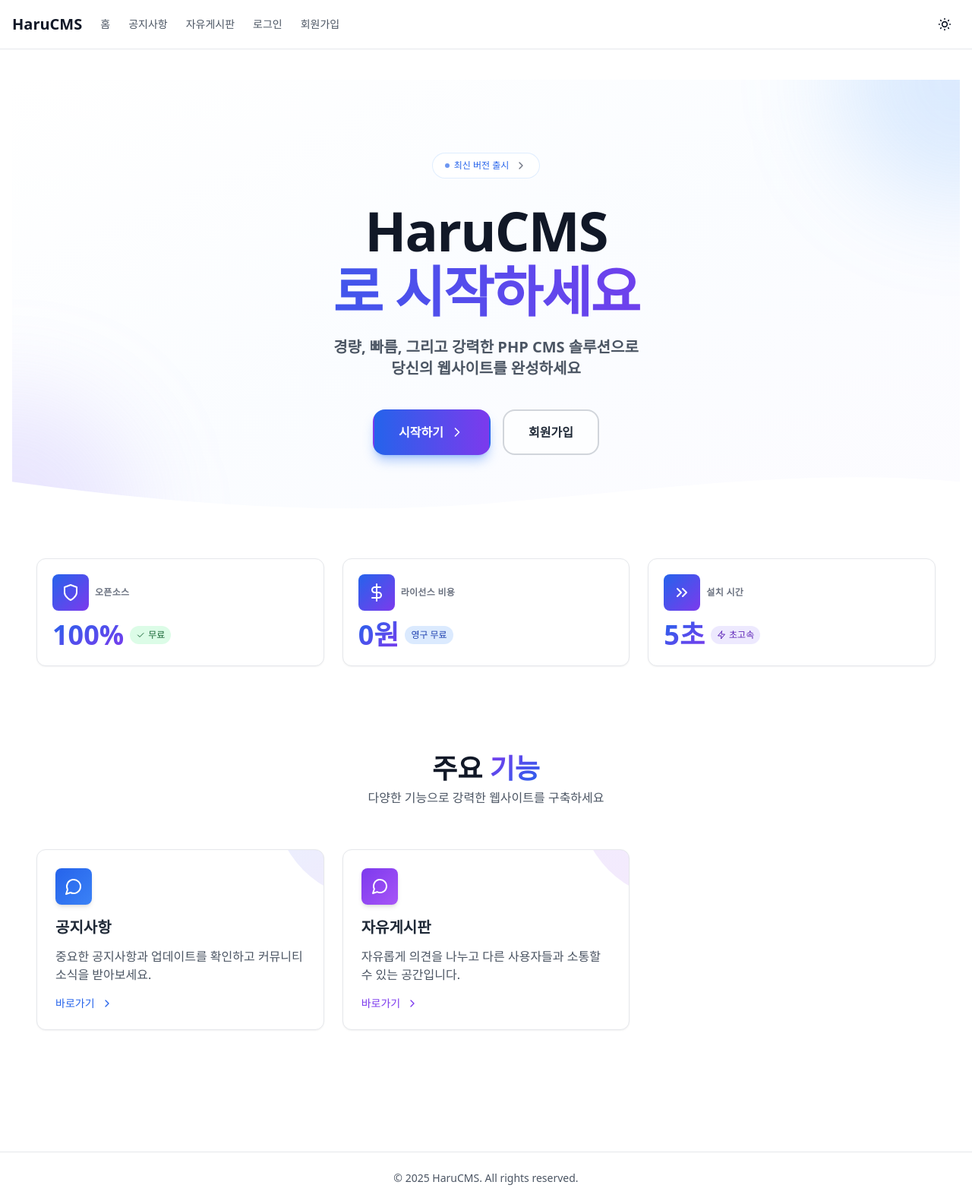
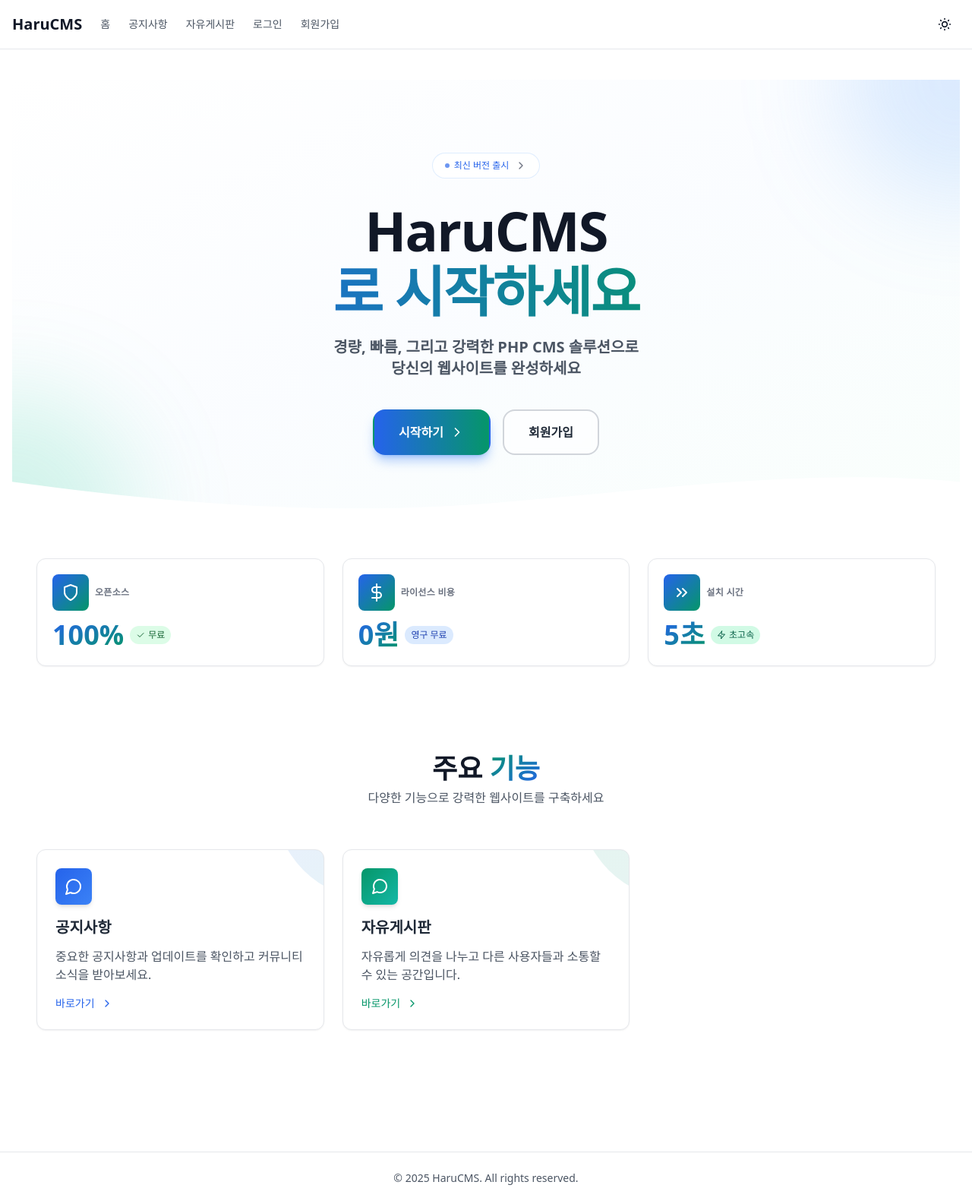
Before and after one commit to gnuboard/harucms, a PHP site: template app/Views/home.php in a window 1280 px wide. Shown: the whole page at 76% size. Run offline with PHP 8.4, Linux system fonts and the light colour scheme; the template is opened without the code that fills it, so the values that code supplies are empty.

Commit message:
🎨 보라색을 에메랄드/청록색 계열로 변경
- violet → emerald로 전체 색상 테마 변경
- purple → teal/cyan으로 변경
- 히어로 섹션, 버튼, 카드, 그라데이션 모두 적용
- 더욱 신선하고 현대적인 느낌의 색상 조합

🤖 Generated with [Claude Code](https://claude.com/claude-code)

Co-Authored-By: Claude <noreply@anthropic.com>

```diff
--- a/app/Views/home.php
+++ b/app/Views/home.php
@@ -6,11 +6,11 @@ ob_start();
 <?php use App\Core\Helper; ?>
 
 <!-- Hero Section with Modern Curved Design -->
-<div class="relative overflow-hidden bg-gradient-to-br from-white via-blue-50/30 to-violet-50/30 dark:bg-gradient-to-br dark:from-slate-900 dark:via-slate-800 dark:to-slate-900">
+<div class="relative overflow-hidden bg-gradient-to-br from-white via-blue-50/30 to-emerald-50/30 dark:bg-gradient-to-br dark:from-slate-900 dark:via-slate-800 dark:to-slate-900">
     <!-- Decorative Elements -->
     <div class="absolute inset-0 overflow-hidden">
         <div class="absolute -top-40 -right-40 w-80 h-80 bg-blue-400/20 dark:bg-blue-500/10 rounded-full blur-3xl"></div>
-        <div class="absolute -bottom-40 -left-40 w-80 h-80 bg-violet-400/20 dark:bg-violet-500/10 rounded-full blur-3xl"></div>
+        <div class="absolute -bottom-40 -left-40 w-80 h-80 bg-emerald-400/20 dark:bg-emerald-500/10 rounded-full blur-3xl"></div>
     </div>
 
     <div class="relative max-w-[85rem] mx-auto px-4 sm:px-6 lg:px-8 pt-24 pb-20">
@@ -31,7 +31,7 @@ ob_start();
         <div class="mt-8 max-w-3xl text-center mx-auto">
             <h1 class="block font-bold text-5xl md:text-6xl lg:text-7xl tracking-tight">
                 <span class="text-gray-900 dark:text-white">HaruCMS</span>
-                <span class="block mt-2 bg-clip-text bg-gradient-to-r from-blue-600 via-violet-600 to-blue-600 text-transparent dark:from-blue-400 dark:via-violet-400 dark:to-blue-400 animate-gradient bg-[length:200%_auto]">로 시작하세요</span>
+                <span class="block mt-2 bg-clip-text bg-gradient-to-r from-blue-600 via-emerald-600 to-blue-600 text-transparent dark:from-blue-400 dark:via-emerald-400 dark:to-blue-400 animate-gradient bg-[length:200%_auto]">로 시작하세요</span>
             </h1>
         </div>
 
@@ -43,14 +43,14 @@ ob_start();
         <!-- Buttons -->
         <?php if (Helper::isLoggedIn()): ?>
             <div class="mt-10 flex justify-center">
-                <div class="inline-flex items-center gap-x-3 bg-gradient-to-r from-blue-600 via-violet-600 to-blue-600 bg-[length:200%_auto] text-white text-base font-semibold rounded-2xl py-4 px-8 shadow-lg shadow-blue-500/40 hover:shadow-2xl hover:shadow-violet-500/50 transition-all duration-500 hover:bg-right dark:shadow-blue-500/30 dark:hover:shadow-violet-500/40">
+                <div class="inline-flex items-center gap-x-3 bg-gradient-to-r from-blue-600 via-emerald-600 to-blue-600 bg-[length:200%_auto] text-white text-base font-semibold rounded-2xl py-4 px-8 shadow-lg shadow-blue-500/40 hover:shadow-2xl hover:shadow-emerald-500/50 transition-all duration-500 hover:bg-right dark:shadow-blue-500/30 dark:hover:shadow-emerald-500/40">
                     <svg class="shrink-0 size-5" xmlns="http://www.w3.org/2000/svg" width="24" height="24" viewBox="0 0 24 24" fill="none" stroke="currentColor" stroke-width="2" stroke-linecap="round" stroke-linejoin="round"><path d="M19 21v-2a4 4 0 0 0-4-4H9a4 4 0 0 0-4 4v2"/><circle cx="12" cy="7" r="4"/></svg>
                     <strong><?= htmlspecialchars(Helper::userNickname() ?? '사용자') ?></strong>님 환영합니다!
                 </div>
             </div>
         <?php else: ?>
             <div class="mt-10 gap-4 flex justify-center flex-wrap">
-                <a class="group relative py-4 px-8 inline-flex items-center gap-x-2 text-base font-semibold rounded-2xl border-2 border-transparent bg-gradient-to-r from-blue-600 to-violet-600 text-white hover:from-blue-700 hover:to-violet-700 focus:outline-none focus:ring-2 focus:ring-blue-500 focus:ring-offset-2 shadow-lg shadow-blue-500/40 hover:shadow-2xl hover:shadow-violet-500/50 hover:-translate-y-0.5 transition-all duration-300 dark:shadow-blue-500/30 dark:hover:shadow-violet-500/40 dark:focus:ring-offset-slate-900" href="/login">
+                <a class="group relative py-4 px-8 inline-flex items-center gap-x-2 text-base font-semibold rounded-2xl border-2 border-transparent bg-gradient-to-r from-blue-600 to-emerald-600 text-white hover:from-blue-700 hover:to-emerald-700 focus:outline-none focus:ring-2 focus:ring-blue-500 focus:ring-offset-2 shadow-lg shadow-blue-500/40 hover:shadow-2xl hover:shadow-emerald-500/50 hover:-translate-y-0.5 transition-all duration-300 dark:shadow-blue-500/30 dark:hover:shadow-emerald-500/40 dark:focus:ring-offset-slate-900" href="/login">
                     시작하기
                     <svg class="shrink-0 size-5 group-hover:translate-x-1 transition-transform" xmlns="http://www.w3.org/2000/svg" width="24" height="24" viewBox="0 0 24 24" fill="none" stroke="currentColor" stroke-width="2" stroke-linecap="round" stroke-linejoin="round"><path d="m9 18 6-6-6-6"/></svg>
                 </a>
@@ -77,7 +77,7 @@ ob_start();
             <div class="p-4 md:p-5">
                 <div class="flex items-center gap-x-2">
                     <div class="shrink-0">
-                        <div class="inline-flex items-center justify-center size-12 bg-gradient-to-br from-blue-600 to-violet-600 rounded-lg group-hover:scale-110 transition-transform duration-300">
+                        <div class="inline-flex items-center justify-center size-12 bg-gradient-to-br from-blue-600 to-emerald-600 rounded-lg group-hover:scale-110 transition-transform duration-300">
                             <svg class="shrink-0 size-6 text-white" xmlns="http://www.w3.org/2000/svg" width="24" height="24" viewBox="0 0 24 24" fill="none" stroke="currentColor" stroke-width="2" stroke-linecap="round" stroke-linejoin="round"><path d="M12 22s8-4 8-10V5l-8-3-8 3v7c0 6 8 10 8 10z"/></svg>
                         </div>
                     </div>
@@ -88,7 +88,7 @@ ob_start();
                     </div>
                 </div>
                 <div class="mt-3 flex items-center gap-x-2">
-                    <h3 class="text-3xl sm:text-4xl font-bold bg-clip-text bg-gradient-to-br from-blue-600 to-violet-600 text-transparent dark:from-blue-400 dark:to-violet-400">
+                    <h3 class="text-3xl sm:text-4xl font-bold bg-clip-text bg-gradient-to-br from-blue-600 to-emerald-600 text-transparent dark:from-blue-400 dark:to-emerald-400">
                         100%
                     </h3>
                     <span class="inline-flex items-center gap-x-1 py-1 px-2 rounded-full text-xs font-medium bg-green-100 text-green-800 dark:bg-green-500/20 dark:text-green-400">
@@ -104,7 +104,7 @@ ob_start();
             <div class="p-4 md:p-5">
                 <div class="flex items-center gap-x-2">
                     <div class="shrink-0">
-                        <div class="inline-flex items-center justify-center size-12 bg-gradient-to-br from-blue-600 to-violet-600 rounded-lg group-hover:scale-110 transition-transform duration-300">
+                        <div class="inline-flex items-center justify-center size-12 bg-gradient-to-br from-blue-600 to-emerald-600 rounded-lg group-hover:scale-110 transition-transform duration-300">
                             <svg class="shrink-0 size-6 text-white" xmlns="http://www.w3.org/2000/svg" width="24" height="24" viewBox="0 0 24 24" fill="none" stroke="currentColor" stroke-width="2" stroke-linecap="round" stroke-linejoin="round"><line x1="12" y1="1" x2="12" y2="23"/><path d="M17 5H9.5a3.5 3.5 0 0 0 0 7h5a3.5 3.5 0 0 1 0 7H6"/></svg>
                         </div>
                     </div>
@@ -115,7 +115,7 @@ ob_start();
                     </div>
                 </div>
                 <div class="mt-3 flex items-center gap-x-2">
-                    <h3 class="text-3xl sm:text-4xl font-bold bg-clip-text bg-gradient-to-br from-blue-600 to-violet-600 text-transparent dark:from-blue-400 dark:to-violet-400">
+                    <h3 class="text-3xl sm:text-4xl font-bold bg-clip-text bg-gradient-to-br from-blue-600 to-emerald-600 text-transparent dark:from-blue-400 dark:to-emerald-400">
                         0원
                     </h3>
                     <span class="inline-flex items-center gap-x-1 py-1 px-2 rounded-full text-xs font-medium bg-blue-100 text-blue-800 dark:bg-blue-500/20 dark:text-blue-400">
@@ -130,7 +130,7 @@ ob_start();
             <div class="p-4 md:p-5">
                 <div class="flex items-center gap-x-2">
                     <div class="shrink-0">
-                        <div class="inline-flex items-center justify-center size-12 bg-gradient-to-br from-blue-600 to-violet-600 rounded-lg group-hover:scale-110 transition-transform duration-300">
+                        <div class="inline-flex items-center justify-center size-12 bg-gradient-to-br from-blue-600 to-emerald-600 rounded-lg group-hover:scale-110 transition-transform duration-300">
                             <svg class="shrink-0 size-6 text-white" xmlns="http://www.w3.org/2000/svg" width="24" height="24" viewBox="0 0 24 24" fill="none" stroke="currentColor" stroke-width="2" stroke-linecap="round" stroke-linejoin="round"><polyline points="13 17 18 12 13 7"/><polyline points="6 17 11 12 6 7"/></svg>
                         </div>
                     </div>
@@ -141,10 +141,10 @@ ob_start();
                     </div>
                 </div>
                 <div class="mt-3 flex items-center gap-x-2">
-                    <h3 class="text-3xl sm:text-4xl font-bold bg-clip-text bg-gradient-to-br from-blue-600 to-violet-600 text-transparent dark:from-blue-400 dark:to-violet-400">
+                    <h3 class="text-3xl sm:text-4xl font-bold bg-clip-text bg-gradient-to-br from-blue-600 to-emerald-600 text-transparent dark:from-blue-400 dark:to-emerald-400">
                         5초
                     </h3>
-                    <span class="inline-flex items-center gap-x-1 py-1 px-2 rounded-full text-xs font-medium bg-violet-100 text-violet-800 dark:bg-violet-500/20 dark:text-violet-400">
+                    <span class="inline-flex items-center gap-x-1 py-1 px-2 rounded-full text-xs font-medium bg-emerald-100 text-emerald-800 dark:bg-emerald-500/20 dark:text-emerald-400">
                         <svg class="shrink-0 size-3" xmlns="http://www.w3.org/2000/svg" width="24" height="24" viewBox="0 0 24 24" fill="none" stroke="currentColor" stroke-width="2" stroke-linecap="round" stroke-linejoin="round"><path d="M13 2L3 14h9l-1 8 10-12h-9l1-8z"/></svg>
                         초고속
                     </span>
@@ -159,7 +159,7 @@ ob_start();
     <!-- Section Header -->
     <div class="relative max-w-2xl mx-auto text-center mb-10 lg:mb-14">
         <h2 class="text-2xl font-bold md:text-4xl md:leading-tight dark:text-white">
-            주요 <span class="bg-clip-text bg-gradient-to-tl from-blue-600 to-violet-600 text-transparent">기능</span>
+            주요 <span class="bg-clip-text bg-gradient-to-tl from-blue-600 to-emerald-600 text-transparent">기능</span>
         </h2>
         <p class="mt-1 text-gray-600 dark:text-neutral-400">다양한 기능으로 강력한 웹사이트를 구축하세요</p>
     </div>
@@ -167,7 +167,7 @@ ob_start();
     <div class="grid sm:grid-cols-2 lg:grid-cols-3 gap-6">
         <!-- Card - 공지사항 -->
         <a class="group relative flex flex-col h-full bg-white border border-gray-200 shadow-sm rounded-xl overflow-hidden hover:shadow-xl hover:-translate-y-1 focus:outline-none focus:shadow-xl transition-all duration-300 dark:bg-slate-800 dark:border-slate-700 hover:border-blue-300 dark:hover:border-blue-500" href="/boards/notice">
-            <div class="absolute top-0 right-0 w-32 h-32 bg-gradient-to-br from-blue-600/10 to-violet-600/10 rounded-bl-full -mr-16 -mt-16 group-hover:from-blue-600/20 group-hover:to-violet-600/20 transition-all duration-300"></div>
+            <div class="absolute top-0 right-0 w-32 h-32 bg-gradient-to-br from-blue-600/10 to-cyan-600/10 rounded-bl-full -mr-16 -mt-16 group-hover:from-blue-600/20 group-hover:to-cyan-600/20 transition-all duration-300"></div>
             <div class="relative p-4 md:p-6">
                 <div class="flex items-center gap-x-3 mb-4">
                     <span class="flex justify-center items-center size-12 bg-gradient-to-br from-blue-600 to-blue-500 rounded-lg shadow-md group-hover:shadow-lg group-hover:scale-110 transition-all duration-300">
@@ -188,21 +188,21 @@ ob_start();
         </a>
 
         <!-- Card - 자유게시판 -->
-        <a class="group relative flex flex-col h-full bg-white border border-gray-200 shadow-sm rounded-xl overflow-hidden hover:shadow-xl hover:-translate-y-1 focus:outline-none focus:shadow-xl transition-all duration-300 dark:bg-slate-800 dark:border-slate-700 hover:border-violet-300 dark:hover:border-violet-500" href="/boards/free">
-            <div class="absolute top-0 right-0 w-32 h-32 bg-gradient-to-br from-violet-600/10 to-purple-600/10 rounded-bl-full -mr-16 -mt-16 group-hover:from-violet-600/20 group-hover:to-purple-600/20 transition-all duration-300"></div>
+        <a class="group relative flex flex-col h-full bg-white border border-gray-200 shadow-sm rounded-xl overflow-hidden hover:shadow-xl hover:-translate-y-1 focus:outline-none focus:shadow-xl transition-all duration-300 dark:bg-slate-800 dark:border-slate-700 hover:border-emerald-300 dark:hover:border-emerald-500" href="/boards/free">
+            <div class="absolute top-0 right-0 w-32 h-32 bg-gradient-to-br from-emerald-600/10 to-teal-600/10 rounded-bl-full -mr-16 -mt-16 group-hover:from-emerald-600/20 group-hover:to-teal-600/20 transition-all duration-300"></div>
             <div class="relative p-4 md:p-6">
                 <div class="flex items-center gap-x-3 mb-4">
-                    <span class="flex justify-center items-center size-12 bg-gradient-to-br from-violet-600 to-purple-500 rounded-lg shadow-md group-hover:shadow-lg group-hover:scale-110 transition-all duration-300">
+                    <span class="flex justify-center items-center size-12 bg-gradient-to-br from-emerald-600 to-teal-500 rounded-lg shadow-md group-hover:shadow-lg group-hover:scale-110 transition-all duration-300">
                         <svg class="shrink-0 size-6 text-white" xmlns="http://www.w3.org/2000/svg" width="24" height="24" viewBox="0 0 24 24" fill="none" stroke="currentColor" stroke-width="2" stroke-linecap="round" stroke-linejoin="round"><path d="m3 21 1.9-5.7a8.5 8.5 0 1 1 3.8 3.8z"/></svg>
                     </span>
                 </div>
-                <h3 class="text-xl font-semibold text-gray-800 group-hover:text-violet-600 dark:text-slate-100 dark:group-hover:text-violet-400 transition-colors">
+                <h3 class="text-xl font-semibold text-gray-800 group-hover:text-emerald-600 dark:text-slate-100 dark:group-hover:text-emerald-400 transition-colors">
                     자유게시판
                 </h3>
                 <p class="mt-3 text-gray-600 dark:text-slate-300">
                     자유롭게 의견을 나누고 다른 사용자들과 소통할 수 있는 공간입니다.
                 </p>
-                <div class="mt-4 flex items-center gap-x-2 text-sm text-violet-600 dark:text-violet-500 font-medium group-hover:gap-x-3 transition-all">
+                <div class="mt-4 flex items-center gap-x-2 text-sm text-emerald-600 dark:text-emerald-500 font-medium group-hover:gap-x-3 transition-all">
                     <span>바로가기</span>
                     <svg class="shrink-0 size-4 group-hover:translate-x-1 transition-transform" xmlns="http://www.w3.org/2000/svg" width="24" height="24" viewBox="0 0 24 24" fill="none" stroke="currentColor" stroke-width="2" stroke-linecap="round" stroke-linejoin="round"><path d="m9 18 6-6-6-6"/></svg>
                 </div>
```
